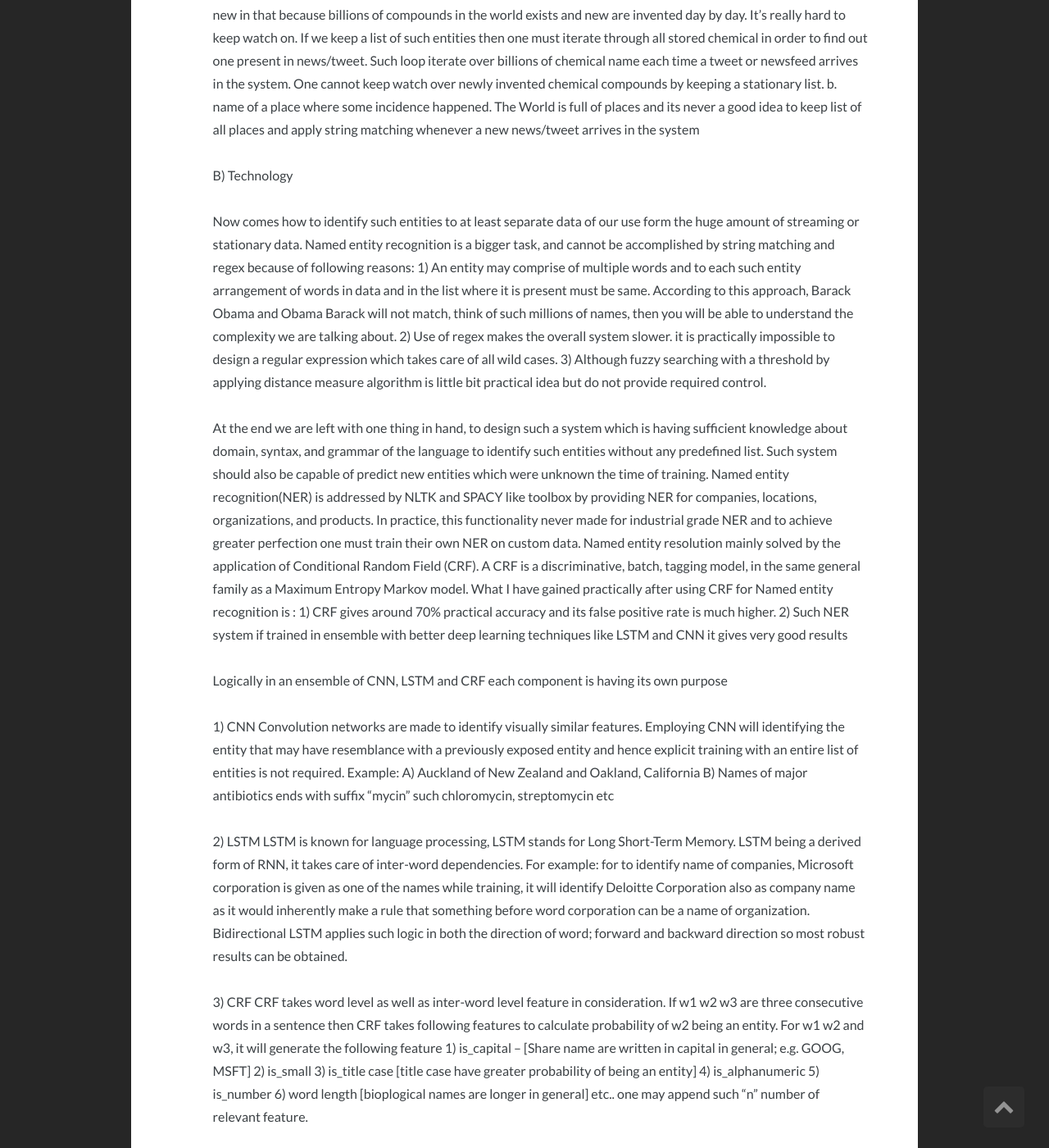
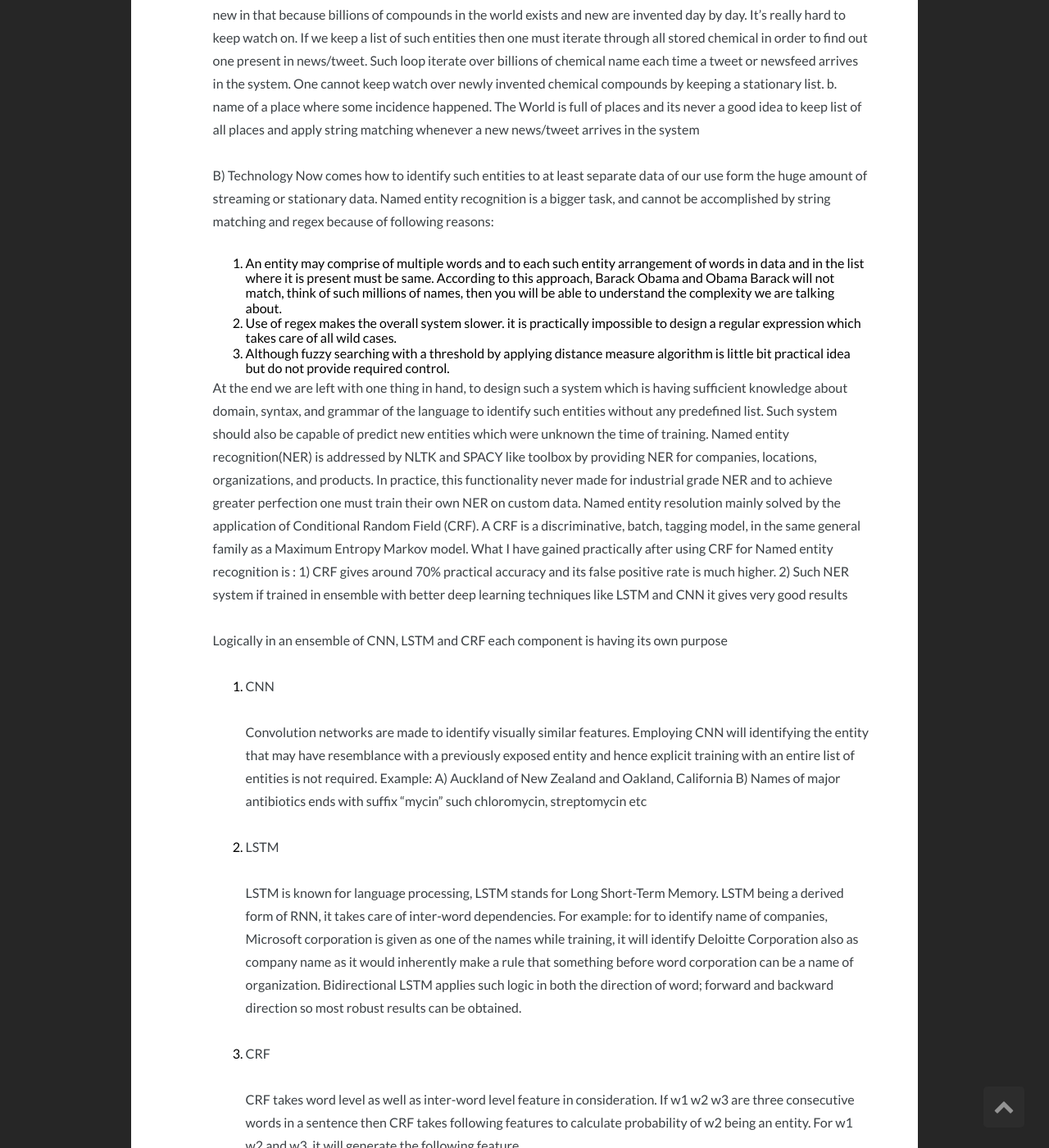
Before and after one commit to snlpatel001213/snlpatel001213_old.github.io, a Jekyll site: the page built from _posts/2017-07-12-Understanding-The-Butterfly-Effect---Market-Intelligence.md, in a window 1280 px wide and 1400 px high, scrolled down 3039 px. Shown: the whole window at 82% size. Built offline with Jekyll 4.4.1, drawn with Linux system fonts in a browser that asks for light colours; comment, search, counter and statistics services are not loaded; some of the changed text lies outside the part shown.

Commit message:
changes doen 3

```diff
--- a/_posts/2017-07-12-Understanding-The-Butterfly-Effect---Market-Intelligence.md
+++ b/_posts/2017-07-12-Understanding-The-Butterfly-Effect---Market-Intelligence.md
@@ -73,12 +73,12 @@ Few example of indefinite scope are :
             b. name of a place where some incidence happened. The World is full of places and its never a good idea to keep list of all places and apply string matching whenever a new news/tweet arrives in the system
 
     B) Technology
-
     Now comes how to identify such entities to at least separate data of our use form the huge amount of streaming or stationary data.
     Named entity recognition is a bigger task, and cannot be accomplished by string matching and regex because of following reasons:
-    1) An entity may comprise of multiple words and to each such entity arrangement of words in data and in the list where it is present must be same. According to this approach, Barack Obama and Obama Barack will not match, think of such millions of names, then you will be able to understand the complexity we are talking about.
-    2) Use of regex makes the overall system slower. it is practically impossible to design a regular expression which takes care of all wild cases.
-    3) Although fuzzy searching with a threshold by applying distance measure algorithm is little bit practical idea but do not provide required control.
+
+    1. An entity may comprise of multiple words and to each such entity arrangement of words in data and in the list where it is present must be same. According to this approach, Barack Obama and Obama Barack will not match, think of such millions of names, then you will be able to understand the complexity we are talking about.
+    2. Use of regex makes the overall system slower. it is practically impossible to design a regular expression which takes care of all wild cases.
+    3. Although fuzzy searching with a threshold by applying distance measure algorithm is little bit practical idea but do not provide required control.
 
     At the end we are left with one thing in hand, to design such a system which is having sufficient knowledge about domain, syntax, and grammar of the language to identify such entities without any predefined list. Such system should also be capable of predict new entities which were unknown the time of training.
     Named entity recognition(NER) is addressed by NLTK and SPACY like toolbox by providing NER for companies, locations, organizations, and products. In practice, this functionality never made for industrial grade NER and to achieve greater perfection one must train their own NER on custom data.
@@ -89,27 +89,30 @@ Few example of indefinite scope are :
 
     Logically in an ensemble of CNN, LSTM and CRF each component is having its own purpose
 
-    1) CNN
-    Convolution networks are made to identify visually similar features. Employing CNN will identifying the entity that may have resemblance with a previously exposed entity and hence explicit training with an entire list of entities is not required.
+    1. CNN
+
+        Convolution networks are made to identify visually similar features. Employing CNN will identifying the entity that may have resemblance with a previously exposed entity and hence explicit training with an entire list of entities is not required.
     Example:
     A) Auckland of New Zealand and Oakland, California
     B) Names of major antibiotics ends with suffix “mycin” such chloromycin, streptomycin etc
 
-    2) LSTM
-    LSTM is known for language processing, LSTM stands for Long Short-Term Memory. LSTM being a derived form of RNN, it takes care of inter-word dependencies.
-    For example: for to identify name of companies, Microsoft corporation is given as one of the names while training, it will identify Deloitte Corporation also as company name as it would inherently make a rule that something before word corporation can be a name of organization.
+    2. LSTM
+
+        LSTM is known for language processing, LSTM stands for Long Short-Term Memory. LSTM being a derived form of RNN, it takes care of inter-word dependencies.
+        For example: for to identify name of companies, Microsoft corporation is given as one of the names while training, it will identify Deloitte Corporation also as company name as it would inherently make a rule that something before word corporation can be a name of organization.
     Bidirectional LSTM applies such logic in both the direction of word; forward and backward direction so most robust results can be obtained.
 
-    3) CRF
-    CRF takes word level as well as inter-word level feature in consideration.
+    3. CRF
+
+        CRF takes word level as well as inter-word level feature in consideration.
     If w1 w2 w3 are three consecutive words in a sentence then CRF takes following features to calculate probability of w2 being an entity.
     For w1 w2 and w3, it will generate the following feature
-    1) is_capital – [Share name are written in capital in general; e.g. GOOG, MSFT]
-    2) is_small
-    3) is_title case [title case have greater probability of being an entity]
-    4) is_alphanumeric
-    5) is_number
-    6) word length [bioplogical names are longer in general]
+    1. is_capital – [Share name are written in capital in general; e.g. GOOG, MSFT]
+    2. is_small
+    3. is_title case [title case have greater probability of being an entity]
+    4. is_alphanumeric
+    5. is_number
+    6. word length [bioplogical names are longer in general]
     etc.. one may append such “n” number of relevant feature.
 
     An overall system for named entity recognition can be generalized as given in below flow chart.
```
